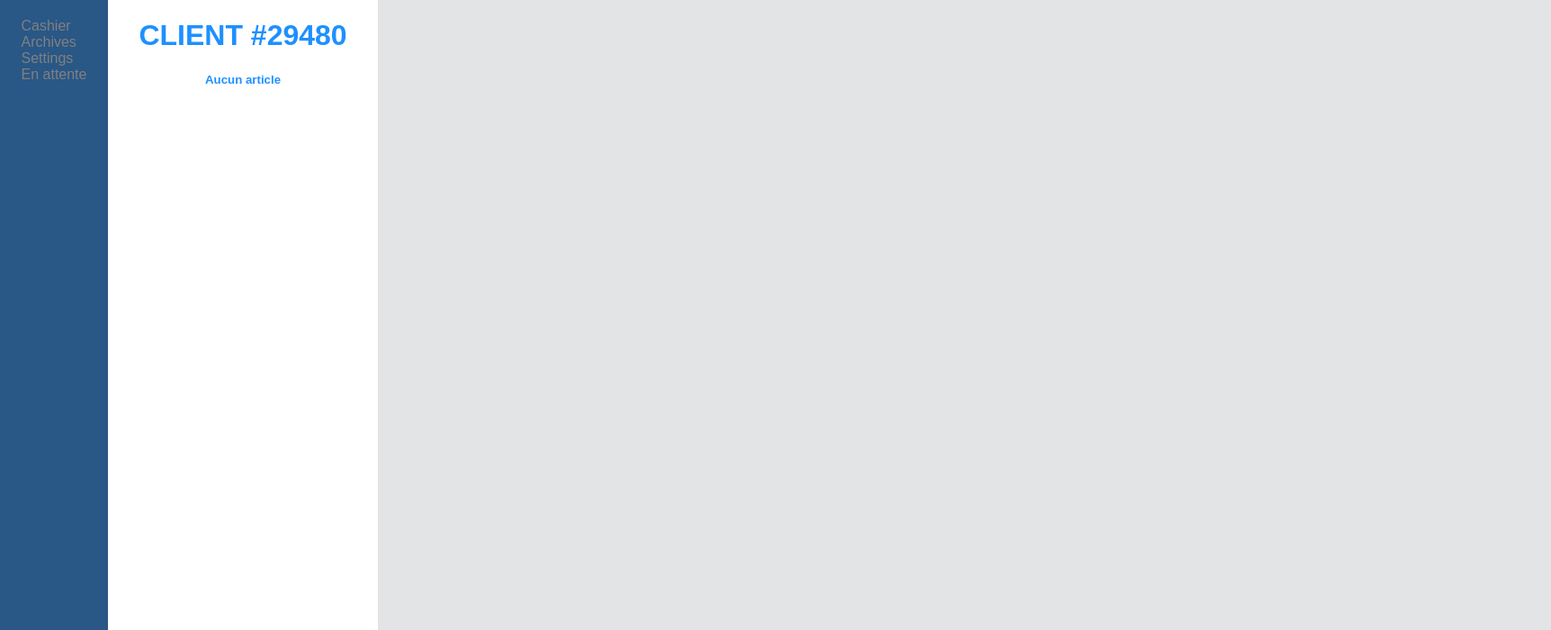
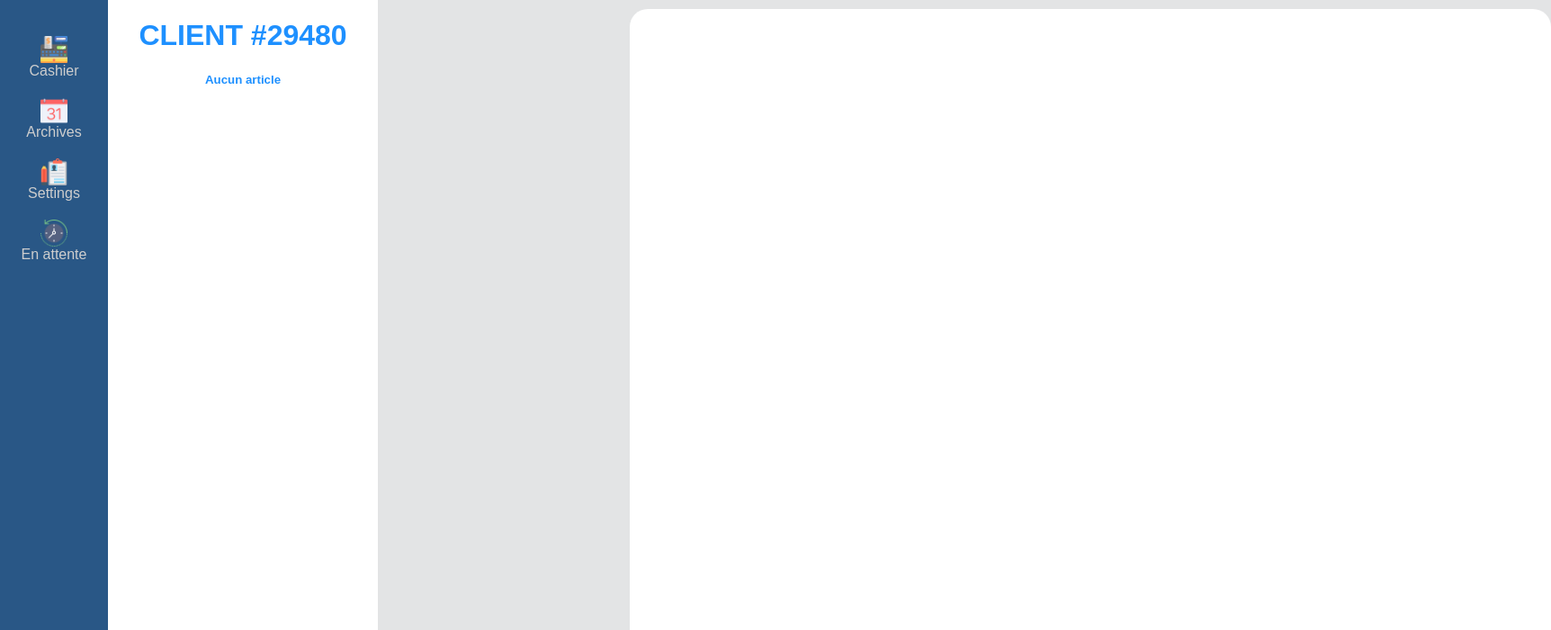
Before and after one commit to oxynum/minimag-client, an Angular app: page / in a window 1280 px wide. Shown: the top 700 px of the page at 90% size, 1724 px wide, since content can reach past the window. Built offline with nearby package versions, Linux system fonts and the light colour scheme.

Commit message:
commit before integration

```diff
--- a/src/app/components/navbar/navbar.component.css
+++ b/src/app/components/navbar/navbar.component.css
@@ -22,11 +22,23 @@
 }
 
 a {
-    color: grey;
+    display: flex;
+    flex-direction: column;
+    align-items: center;
+    margin-top: 20px;
+    color: #cecece;
     text-decoration: none;
 }
 
 a:hover {
     color: white;
     text-decoration: none;
+    transition: .3s;
+    cursor: pointer;
 }
+
+img {
+    width: 30px;
+    height: 30px;
+    cursor: pointer;
+}
--- a/src/app/components/navbar/navbar.component.html
+++ b/src/app/components/navbar/navbar.component.html
@@ -2,25 +2,25 @@
   <div class="mini-nav-items-wrap">
     <div>
       <a href="">
-        <img src="" alt="">
+        <img src="./assets/navbar/cashier.png" alt="">
         <span>Cashier</span>
       </a>
     </div>
     <div>
       <a href="">
-        <img src="" alt="">
+        <img src="./assets/navbar/calendar.png" alt="">
         <span>Archives</span>
       </a>
     </div>
     <div>
       <a href="">
-        <img src="" alt="">
+        <img src="./assets/navbar/settings.png" alt="">
         <span>Settings</span>
       </a>
     </div>
     <div>
       <a href="">
-        <img src="" alt="">
+        <img src="./assets/navbar/clock.png" alt="">
         <span>En attente</span>
       </a>
     </div>
@@ -28,8 +28,8 @@
 
   <div class="mini-seller">
     <a href="">
-      <img src="" alt="">
-      <span>En attente</span>
+      <img src="./assets/navbar/seller.png" alt="">
+      <span>Seller</span>
     </a>
   </div>
 </div>
--- a/src/app/components/panel/catalog/catalog.component.css
+++ b/src/app/components/panel/catalog/catalog.component.css
@@ -0,0 +1,9 @@
+.mini-catalog-wrap {
+    position: absolute;
+    top: 10px;
+    left: 700px;
+    height: 100vh;
+    width: 80vw;
+    background-color: white;
+    border-radius:20px;
+}
--- a/src/app/components/panel/panel.component.html
+++ b/src/app/components/panel/panel.component.html
@@ -1 +1,2 @@
 <app-ticket></app-ticket>
+<app-catalog></app-catalog>
```
